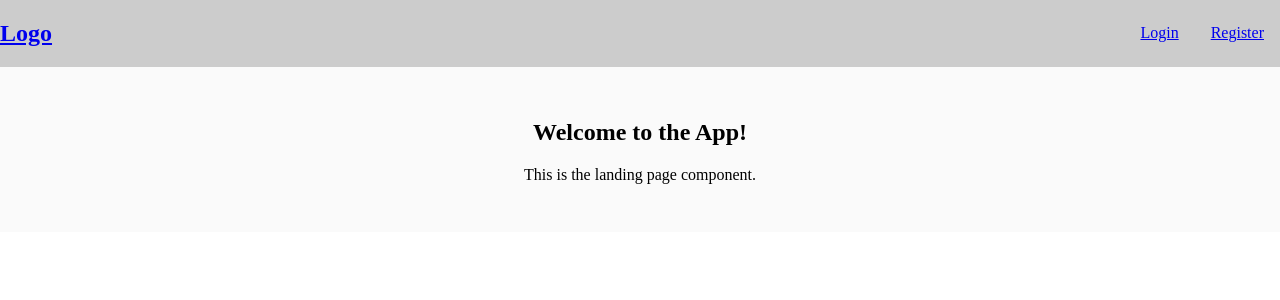
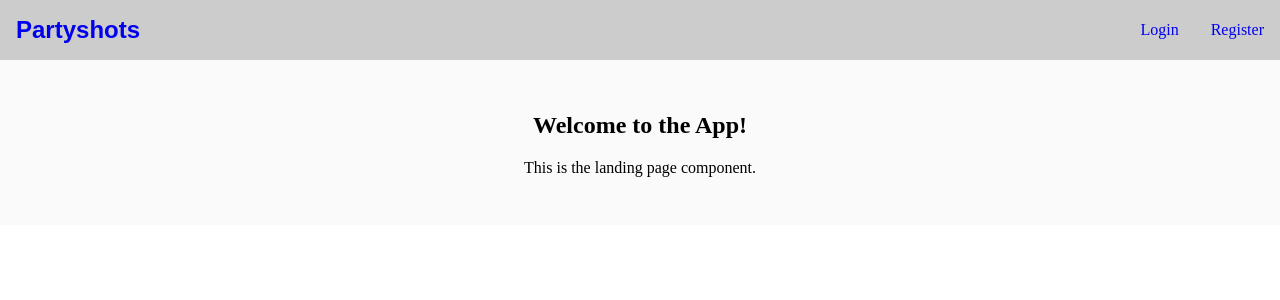
Before and after one commit to pxp888/partyshots, a React (Vite) app in the folder frontend/: page / in a window 1280 px wide. Shown: the top 300 px of the page. Built offline with nearby package versions, Linux system fonts and the light colour scheme.

Commit message:
css tweaks

```diff
--- a/frontend/src/components/AlbumItem.css
+++ b/frontend/src/components/AlbumItem.css
@@ -3,4 +3,7 @@
     padding: 0.5rem;
     margin: 0.5rem;
     border-radius: 4px;
+    width: 15%;
+    min-width: 150px;
+    max-width: 250px;
 }
--- a/frontend/src/components/Albumview.css
+++ b/frontend/src/components/Albumview.css
@@ -9,4 +9,17 @@
     flex-direction: row;
     flex-wrap: wrap;
     justify-content: center;
+
+    margin-top: 1rem;
 }
+
+.formdiv {
+    border: solid 2px gray;
+    border-radius: 4px;
+}
+
+.albumcontrols {
+    display: flex;
+    flex-direction: row;
+    justify-content: left;
+}
--- a/frontend/src/components/Albumview.jsx
+++ b/frontend/src/components/Albumview.jsx
@@ -70,22 +70,38 @@ function Albumview({ currentUser }) {
     form.reset();
   }
 
+  function downloadAll(e) {
+    e.preventDefault();
+    //get everything
+  }
+
+  function subscribe(e) {
+    e.preventDefault();
+    // todo later
+  }
+
   return (
     <>
       {!album ? (
         <p>Loading...</p>
       ) : (
         <div className="albumview">
+          <div className="albuminfo">
             <h3>{album.name}</h3>
             <p>Code: {album.code}</p>
             {album.user__username && <p>Owner: {album.user__username}</p>}
+          </div>
 
+          <div className="albumcontrols">
             {currentUser && (
               <form className="formdiv upform" onSubmit={uploadFiles}>
                 <input type="file" name="file" multiple />
                 <button>add to album</button>
               </form>
             )}
+            <button onClick={downloadAll}>Download all</button>
+            <button onClick={subscribe}>Subscribe</button>
+          </div>
 
           <div className="photo-list">
             {album.photos?.map((photo, index) => (
--- a/frontend/src/components/FileItem.css
+++ b/frontend/src/components/FileItem.css
@@ -1,6 +1,7 @@
 .file-item {
     width: 15%;
     min-width: 150px;
+    max-width: 250px;
 
     border: solid 2px gray;
 
--- a/frontend/src/components/Topbar.css
+++ b/frontend/src/components/Topbar.css
@@ -1,4 +1,11 @@
 .topbar {
+    position: fixed;
+    top: 0;
+    left: 0;
+    width: 100%;
+    z-index: 10;
+    height: 60px;
+
     display: flex;
     justify-content: space-between;
     align-items: center;
@@ -10,6 +17,25 @@
     color: black;
 }
 
+.spacer {
+    min-height: 60px;
+
+    width: 100%;
+}
+
+.logo-link {
+    text-decoration: none;
+
+    margin: 0;
+    font-family: Arial, Helvetica, sans-serif;
+    font-size: 12px;
+}
+
+.logo-link h1 {
+    margin: 0;
+    margin-left: 1rem;
+}
+
 nav {
     display: flex;
     flex-direction: row;
@@ -17,9 +43,10 @@ nav {
 }
 
 nav a {
-    margin: 1rem;
+    margin: 0 1rem;
+    text-decoration: none;
 }
 
 nav p {
-    margin: 1rem;
+    margin: 0 1rem;
 }
--- a/frontend/src/components/Topbar.jsx
+++ b/frontend/src/components/Topbar.jsx
@@ -8,10 +8,11 @@ function Topbar({ currentUser, setCurrentUser }) {
   }
 
   return (
+    <>
       <div className="topbar">
         <div>
           <Link to="/" className="logo-link">
-          <h2>Logo</h2>
+            <h1>Partyshots</h1>
           </Link>
         </div>
         <div>
@@ -30,6 +31,8 @@ function Topbar({ currentUser, setCurrentUser }) {
           )}
         </div>
       </div>
+      <div className="spacer"></div>
+    </>
   );
 }
 
--- a/frontend/src/components/Userview.css
+++ b/frontend/src/components/Userview.css
@@ -0,0 +1,7 @@
+#albumList {
+    display: flex;
+    flex-direction: row;
+    flex-wrap: wrap;
+
+    margin-top: 1rem;
+}
```
Lines whose indentation alone changed are shown as unchanged.
